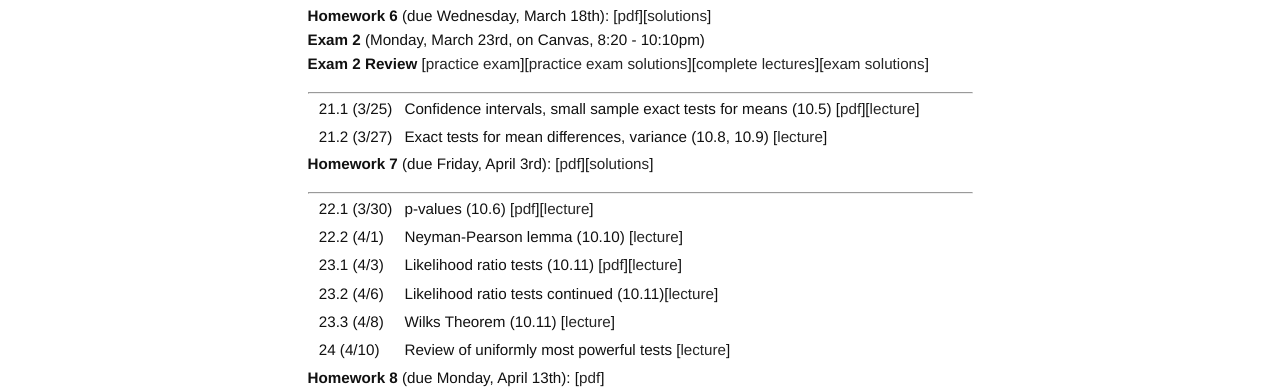
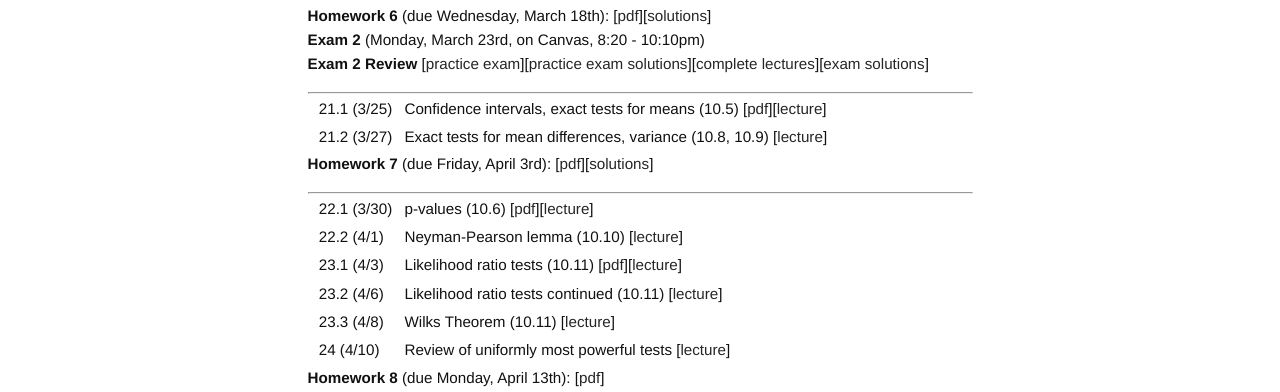
Before and after one commit to ajmolstad/ajmolstad.github.io, a Jekyll site: the page built from S20_STA4322.md, in a window 1280 px wide. Shown: the part 1343-1735 px from the top of the page. Built offline with Jekyll 4.4.1, drawn with Linux system fonts in a browser that asks for light colours.

Commit message:
Update S20_STA4322.md

```diff
--- a/S20_STA4322.md
+++ b/S20_STA4322.md
@@ -77,7 +77,7 @@ Note that you must be logged into your UFL eLearning account to access course no
 
 ---------------
 
-|| 21.1 (3/25) || Confidence intervals, small sample exact tests for means (10.5) [[pdf](https://ufl.instructure.com/courses/394927/files/48963254/download?wrap=1)][[lecture](https://ufl.instructure.com/courses/394927/files/49001108/download?wrap=1)] ||
+|| 21.1 (3/25) || Confidence intervals, exact tests for means (10.5) [[pdf](https://ufl.instructure.com/courses/394927/files/48963254/download?wrap=1)][[lecture](https://ufl.instructure.com/courses/394927/files/49001108/download?wrap=1)] ||
 || 21.2 (3/27) || Exact tests for mean differences, variance  (10.8, 10.9) [[lecture](https://ufl.instructure.com/courses/394927/files/49206237/download?wrap=1)]  ||
 
 **Homework 7** (due Friday, April 3rd): [[pdf](/docs/STA4322_S20_Homework7.pdf)][[solutions](https://ufl.instructure.com/courses/394927/files/49278631/download?wrap=1)]
@@ -87,7 +87,7 @@ Note that you must be logged into your UFL eLearning account to access course no
 || 22.1 (3/30) || p-values (10.6) [[pdf](https://ufl.instructure.com/courses/394927/files/49112969/download?wrap=1)][[lecture](https://ufl.instructure.com/courses/394927/files/49206300/download?wrap=1)] ||
 || 22.2 (4/1) || Neyman-Pearson lemma (10.10) [[lecture](https://ufl.instructure.com/courses/394927/files/49206531/download?wrap=1)] ||
 || 23.1 (4/3) || Likelihood ratio tests (10.11) [[pdf](https://ufl.instructure.com/courses/394927/files/49240380/download?wrap=1)][[lecture](https://ufl.instructure.com/courses/394927/files/49324936/download?wrap=1)] ||
-|| 23.2 (4/6) || Likelihood ratio tests continued (10.11)[[lecture](https://ufl.instructure.com/courses/394927/files/49324936/download?wrap=1)] ||
+|| 23.2 (4/6) || Likelihood ratio tests continued (10.11) [[lecture](https://ufl.instructure.com/courses/394927/files/49324936/download?wrap=1)] ||
 || 23.3 (4/8) || Wilks Theorem (10.11) [[lecture](https://ufl.instructure.com/courses/394927/files/49383182/download?wrap=1)] ||
 || 24 (4/10) ||Review of uniformly most powerful tests [[lecture](https://ufl.instructure.com/courses/394927/files/49488594/download?wrap=1)] ||
 
```
